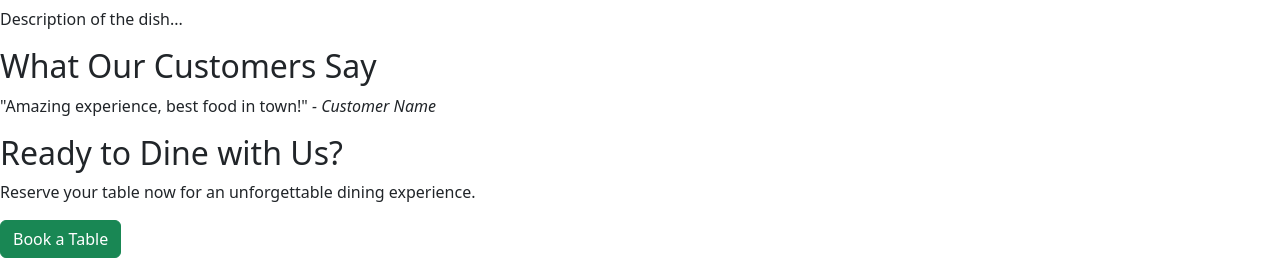
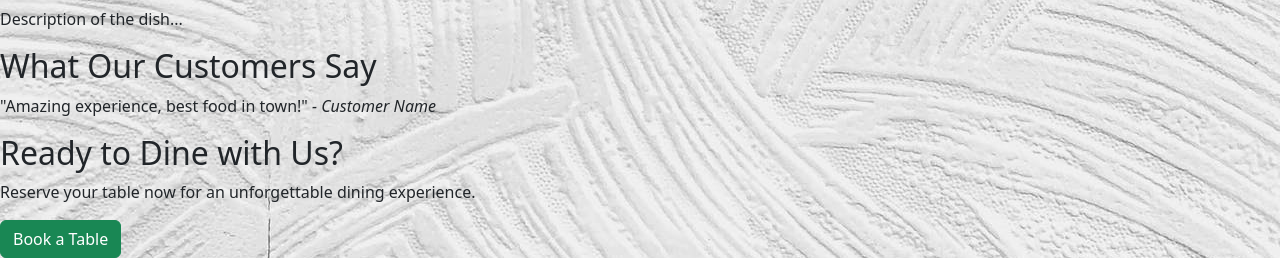
Before and after one commit to DouglasMeloo/bombocados-restaurant, a Django app: template templates/home.html in a window 1280 px wide. Shown: the part 1073-1331 px from the top of the page. Run offline with Django 4.2, Linux system fonts and the light colour scheme; the template is opened without the code that fills it, so the values that code supplies are empty; some libraries are stand-ins or nearby versions.

Commit message:
add image to background

```diff
--- a/bookings/static/bookings/css/style.css
+++ b/bookings/static/bookings/css/style.css
@@ -1,3 +1,11 @@
+body {
+  background-image: url(../css/images/background.jpg);
+  background-size: cover;
+  background-position: center;
+  background-repeat: no-repeat;
+  background-attachment: fixed;
+
+}
 #page-container {
   position: relative;
   min-height: 100vh;
```
Also changed, not shown: bookings/static/bookings/css/images.jpg (deleted), bookings/static/bookings/css/images/background.jpg (added).
